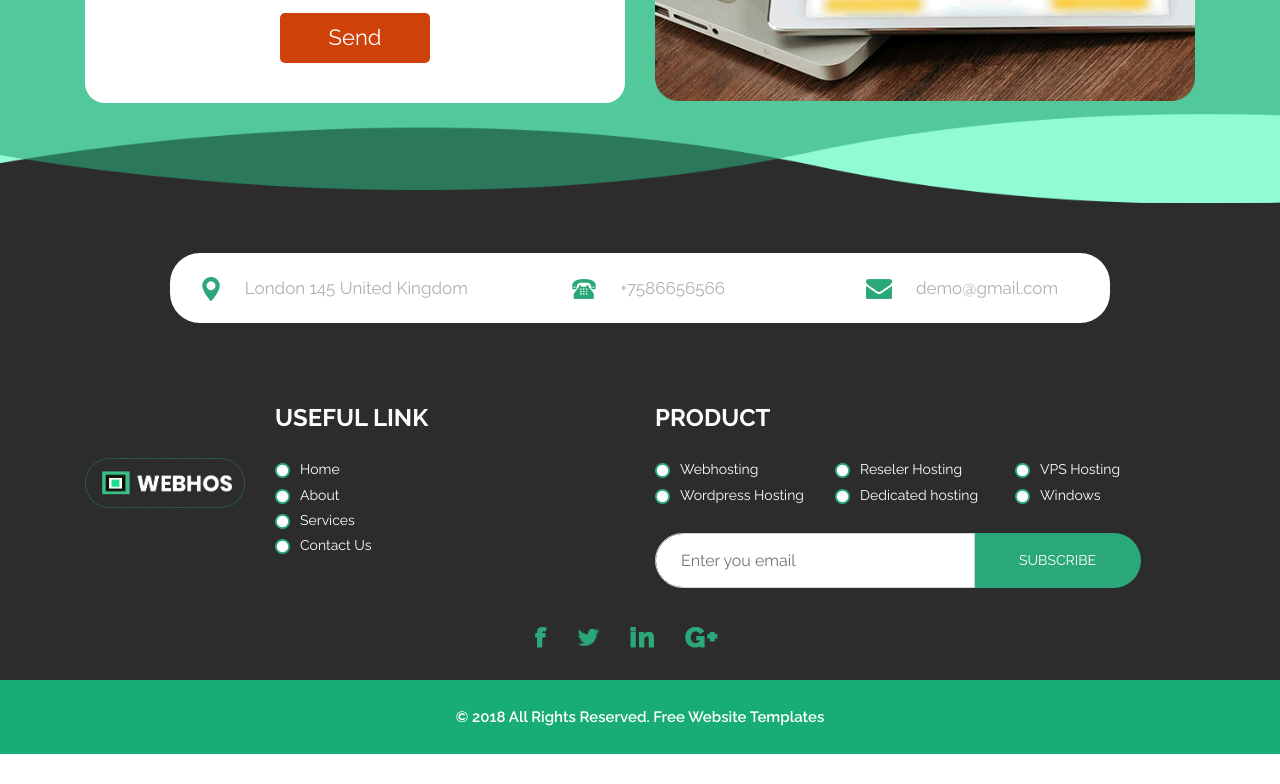
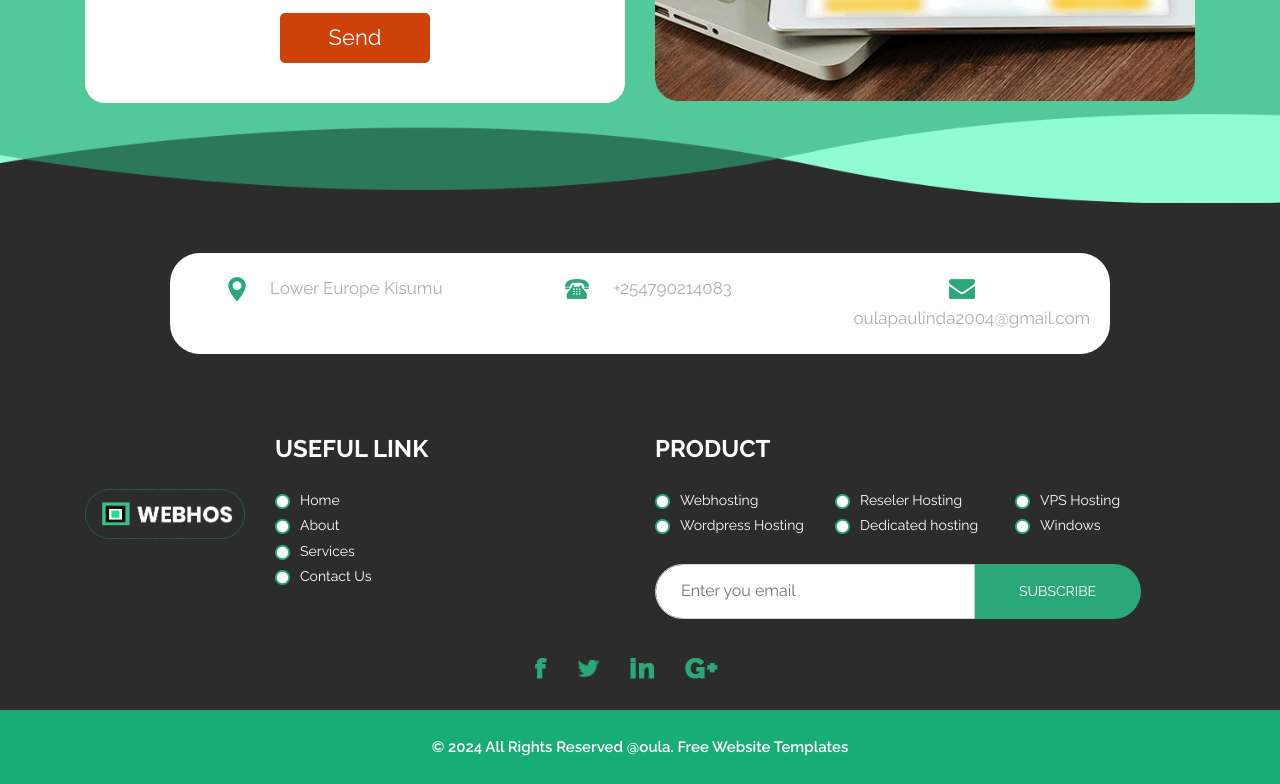
Before and after one commit to oulapaul/Car_wash, a plain HTML site: page index.html in a window 1280 px wide. Shown: the part 3937-4721 px from the top of the page. Before the commit the page ends 4691 px from the top, so only its background shows below. Drawn offline with nearby package versions, Linux system fonts and the light colour scheme.

Commit message:
Update index.html

```diff
--- a/index.html
+++ b/index.html
@@ -8,7 +8,7 @@
 <meta name="viewport" content="width=device-width, initial-scale=1">
 <meta name="viewport" content="initial-scale=1, maximum-scale=1">
 <!-- site metas -->
-<title>Focus</title>
+<title>Golden son</title>
 <meta name="keywords" content="">
 <meta name="description" content="">
 <meta name="author" content="">
@@ -282,19 +282,19 @@
     				<div class="col-sm-12 col-md-12 col-lg-4">
     					<div class="map_main">
     						<img src="images/map-icon.png">
-    						<span class="londan_text">London 145 United Kingdom</span>
+    						<span class="londan_text">Lower Europe Kisumu</span>
     					</div>
     				</div>
     				<div class="col-sm-6 col-md-6 col-lg-4">
     					<div class="map_main">
     						<img src="images/phone-icon.png">
-    						<span class="londan_text">+7586656566</span>
+    						<span class="londan_text">+254790214083</span>
     					</div>
     				</div>
     				<div class="col-sm-6 col-md-6 col-lg-4">
     					<div class="map_main">
     						<img src="images/email-icon.png">
-    						<span class="londan_text">demo@gmail.com</span>
+    						<span class="londan_text">oulapaulinda2004@gmail.com</span>
     					</div>
     				</div>
     			</div>
@@ -354,7 +354,7 @@
     </div>
     <div class="copyright_main">
     	<div class="container">
-    		<p class="copy_text">© 2018 All Rights Reserved. <a href="https://html.design">Free Website Templates</a></p>
+    		<p class="copy_text">© 2024 All Rights Reserved @oula. <a href="https://html.design">Free Website Templates</a></p>
     	</div>
     </div>
 
```
